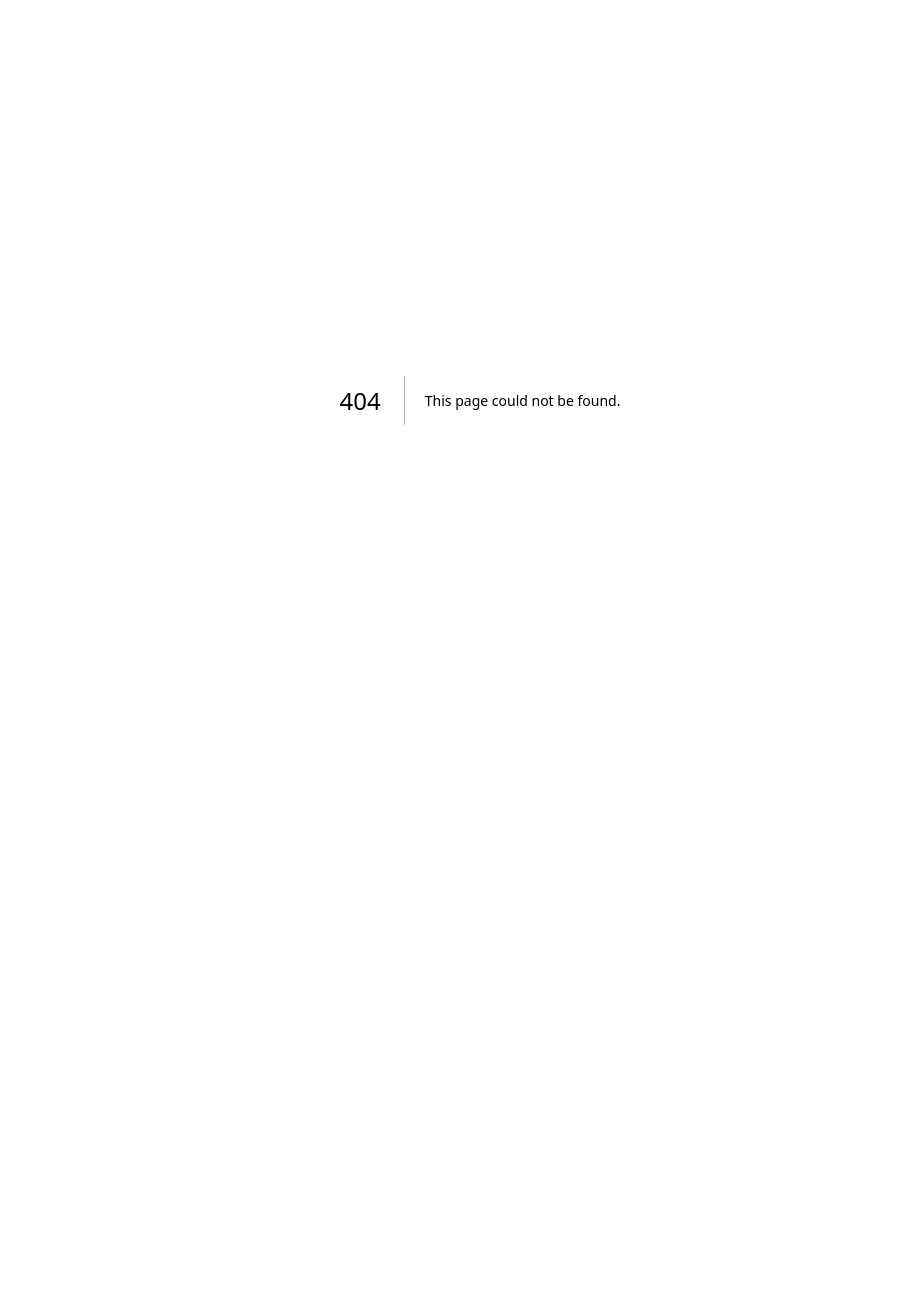
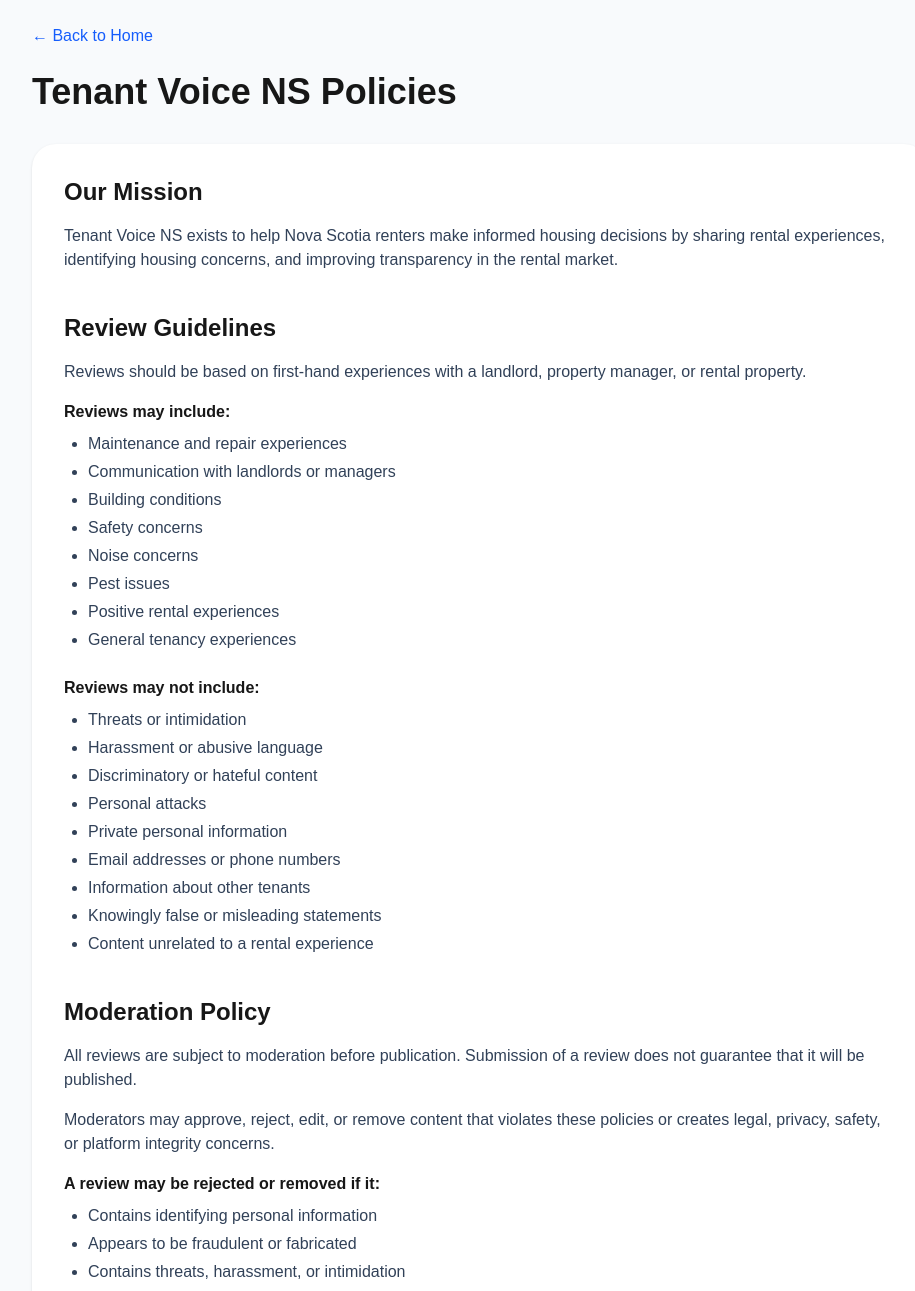
Before and after one commit to tenantvoicens-emma/tenant-voice-ns, a Next.js app in the folder tenant-voice-app/: page /policies in a window 1280 px wide. Before the commit this address had no page. Shown: the top 1291 px of the page, without its empty margins (160-1075 px from the left). Before the commit the page ends 800 px from the top, so only its background shows below. Built offline with nearby package versions, Linux system fonts and the light colour scheme.

Commit message:
added policies page

```diff
--- a/tenant-voice-app/app/admin/policies/page.tsx
+++ /dev/null
@@ -1,35 +0,0 @@
-export default function PoliciesPage() {
-  return (
-    <main className="min-h-screen bg-slate-50 p-6">
-      <div className="max-w-4xl mx-auto">
-        <h1 className="text-4xl font-bold mb-8">
-          Tenant Voice NS Policies
-        </h1>
-
-        <h2 className="text-2xl font-bold mt-8 mb-4">
-          Review Guidelines
-        </h2>
-
-        <p>
-          Reviews should be based on first-hand rental experiences.
-        </p>
-
-        <h2 className="text-2xl font-bold mt-8 mb-4">
-          Moderation Policy
-        </h2>
-
-        <p>
-          All reviews are reviewed before publication.
-        </p>
-
-        <h2 className="text-2xl font-bold mt-8 mb-4">
-          Terms of Use
-        </h2>
-
-        <p>
-          Users are responsible for content they submit.
-        </p>
-      </div>
-    </main>
-  )
-}
--- a/tenant-voice-app/app/page.tsx
+++ b/tenant-voice-app/app/page.tsx
@@ -200,6 +200,13 @@ async function signOut() {
     <span>About</span>
 
     <span>Resources</span>
+
+      <Link
+      href="/policies"
+      className="hover:text-blue-600"
+      >
+        Policies
+      </Link>
 
     {userEmail && (
       <div
--- /dev/null
+++ b/tenant-voice-app/app/policies/page.tsx
@@ -0,0 +1,203 @@
+import Link from 'next/link'
+
+export default function PoliciesPage() {
+  return (
+    <main className="min-h-screen bg-slate-50 p-6">
+      <div className="max-w-4xl mx-auto">
+
+      <Link
+      href="/"
+      className="text-blue-600 hover:underline"
+      >
+      ← Back to Home
+      </Link>
+
+        <h1 className="text-4xl font-bold mt-6 mb-8">
+          Tenant Voice NS Policies
+        </h1>
+
+        <div className="bg-white rounded-3xl shadow-sm p-8 space-y-10">
+
+          <section>
+            <h2 className="text-2xl font-bold mb-4">
+              Our Mission
+            </h2>
+
+            <p className="text-slate-700">
+              Tenant Voice NS exists to help Nova Scotia renters make
+              informed housing decisions by sharing rental experiences,
+              identifying housing concerns, and improving transparency
+              in the rental market.
+            </p>
+          </section>
+
+          <section>
+            <h2 className="text-2xl font-bold mb-4">
+              Review Guidelines
+            </h2>
+
+            <p className="text-slate-700 mb-4">
+              Reviews should be based on first-hand experiences with a
+              landlord, property manager, or rental property.
+            </p>
+
+            <h3 className="font-semibold mb-2">
+              Reviews may include:
+            </h3>
+
+            <ul className="list-disc ml-6 space-y-1 text-slate-700">
+              <li>Maintenance and repair experiences</li>
+              <li>Communication with landlords or managers</li>
+              <li>Building conditions</li>
+              <li>Safety concerns</li>
+              <li>Noise concerns</li>
+              <li>Pest issues</li>
+              <li>Positive rental experiences</li>
+              <li>General tenancy experiences</li>
+            </ul>
+
+            <h3 className="font-semibold mt-6 mb-2">
+              Reviews may not include:
+            </h3>
+
+            <ul className="list-disc ml-6 space-y-1 text-slate-700">
+              <li>Threats or intimidation</li>
+              <li>Harassment or abusive language</li>
+              <li>Discriminatory or hateful content</li>
+              <li>Personal attacks</li>
+              <li>Private personal information</li>
+              <li>Email addresses or phone numbers</li>
+              <li>Information about other tenants</li>
+              <li>Knowingly false or misleading statements</li>
+              <li>Content unrelated to a rental experience</li>
+            </ul>
+          </section>
+
+          <section>
+            <h2 className="text-2xl font-bold mb-4">
+              Moderation Policy
+            </h2>
+
+            <p className="text-slate-700 mb-4">
+              All reviews are subject to moderation before publication.
+              Submission of a review does not guarantee that it will be
+              published.
+            </p>
+
+            <p className="text-slate-700 mb-4">
+              Moderators may approve, reject, edit, or remove content
+              that violates these policies or creates legal, privacy,
+              safety, or platform integrity concerns.
+            </p>
+
+            <h3 className="font-semibold mb-2">
+              A review may be rejected or removed if it:
+            </h3>
+
+            <ul className="list-disc ml-6 space-y-1 text-slate-700">
+              <li>Contains identifying personal information</li>
+              <li>Appears to be fraudulent or fabricated</li>
+              <li>Contains threats, harassment, or intimidation</li>
+              <li>Violates the review guidelines</li>
+              <li>Creates significant legal or safety concerns</li>
+              <li>Is submitted multiple times</li>
+            </ul>
+
+            <p className="text-slate-700 mt-4">
+              Users may report published reviews for moderator review.
+            </p>
+          </section>
+
+          <section>
+            <h2 className="text-2xl font-bold mb-4">
+              Privacy
+            </h2>
+
+            <p className="text-slate-700 mb-4">
+              Reviews are displayed publicly as anonymous submissions.
+            </p>
+
+            <p className="text-slate-700">
+              Users should never include personal information about
+              themselves, landlords, property managers, neighbours,
+              contractors, or other tenants in review text.
+            </p>
+          </section>
+
+          <section>
+            <h2 className="text-2xl font-bold mb-4">
+              Accuracy and Fairness
+            </h2>
+
+            <p className="text-slate-700 mb-4">
+              Tenant Voice NS encourages honest and balanced reviews
+              based on real experiences.
+            </p>
+
+            <p className="text-slate-700">
+              Reviews reflect the opinions and experiences of individual
+              contributors and may not represent the views of Tenant
+              Voice NS.
+            </p>
+          </section>
+
+          <section>
+            <h2 className="text-2xl font-bold mb-4">
+              Disclaimer
+            </h2>
+
+            <p className="text-slate-700 mb-4">
+              Tenant Voice NS does not independently verify every
+              statement contained within user-submitted reviews.
+            </p>
+
+            <p className="text-slate-700">
+              Information on this website is provided for informational
+              purposes only and should not be considered legal advice.
+            </p>
+          </section>
+
+          <section>
+            <h2 className="text-2xl font-bold mb-4">
+              Terms of Use
+            </h2>
+
+            <ul className="list-disc ml-6 space-y-1 text-slate-700">
+              <li>
+                You are responsible for content you submit.
+              </li>
+              <li>
+                Reviews should be truthful and based on personal
+                experience.
+              </li>
+              <li>
+                Tenant Voice NS may remove content at its discretion.
+              </li>
+              <li>
+                Abuse of the platform may result in content removal or
+                account restrictions.
+              </li>
+              <li>
+                Use of this website indicates acceptance of these
+                policies.
+              </li>
+            </ul>
+          </section>
+
+          <section>
+            <h2 className="text-2xl font-bold mb-4">
+              Contact
+            </h2>
+
+            <p className="text-slate-700">
+              Questions about moderation decisions, review removals, or
+              these policies may be directed to the Tenant Voice NS
+              team.
+            </p>
+          </section>
+
+        </div>
+      </div>
+    </main>
+  )
+}
```
